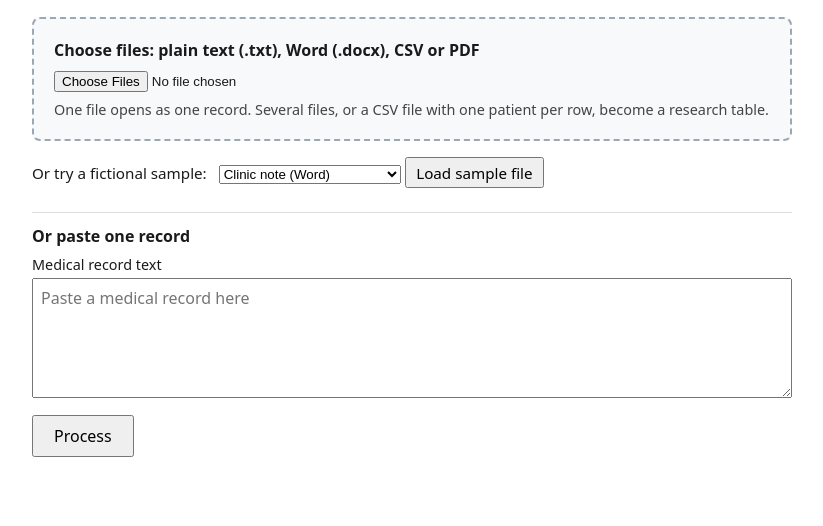
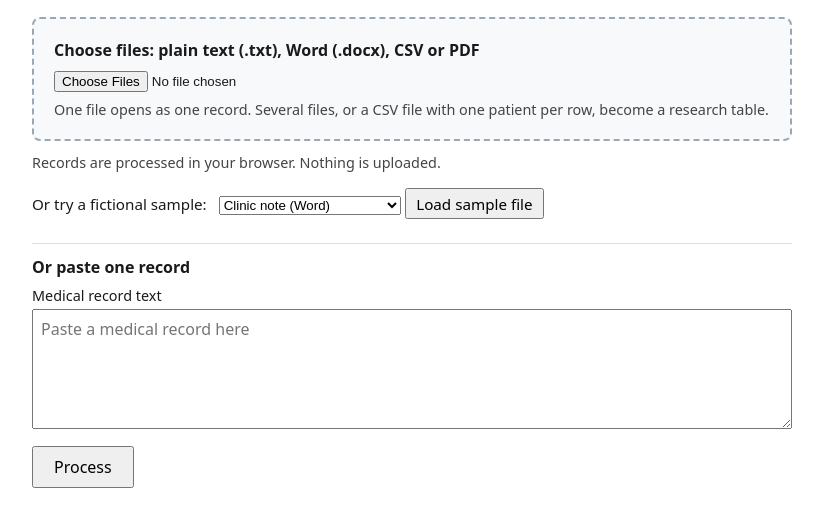
Before and after one commit to winni-723/kane-hackathon, a website built with Vite: page web/index.html in a window 1280 px wide. Shown: the part 132-658 px from the top of the page, without its empty margins (228-1051 px from the left). Built offline with nearby package versions, Linux system fonts and the light colour scheme.

Commit message:
Page: say that records stay in the browser
A line under the upload area: "Records are processed in your browser.
Nothing is uploaded." Since the engine moved into the page, that is
true of every record and file.

Passed: layer 1 (answer keys, build, clippy, tests, browser engine
identical to native on 102 inputs, tsc) and layer 2 (all 184 Kane tests,
replayed with --no-adaptive-heal).

Co-Authored-By: Claude Opus 5.5 <noreply@anthropic.com>

```diff
--- a/web/index.html
+++ b/web/index.html
@@ -45,10 +45,14 @@
         font-weight: 600;
         margin-bottom: 0.5rem;
       }
-      .dropzone .hint {
+      .dropzone .hint,
+      .privacy {
         margin: 0.5rem 0 0;
         font-size: 0.9rem;
         color: #444;
+      }
+      .privacy {
+        margin-top: 0.75rem;
       }
       .sample-docs {
         margin: 1rem 0 0;
@@ -160,6 +164,7 @@
         />
         <p class="hint">One file opens as one record. Several files, or a CSV file with one patient per row, become a research table.</p>
       </div>
+      <p class="privacy">Records are processed in your browser. Nothing is uploaded.</p>
       <p class="sample-docs">
         <label for="sample-doc">Or try a fictional sample:</label>
         <select id="sample-doc">
```
